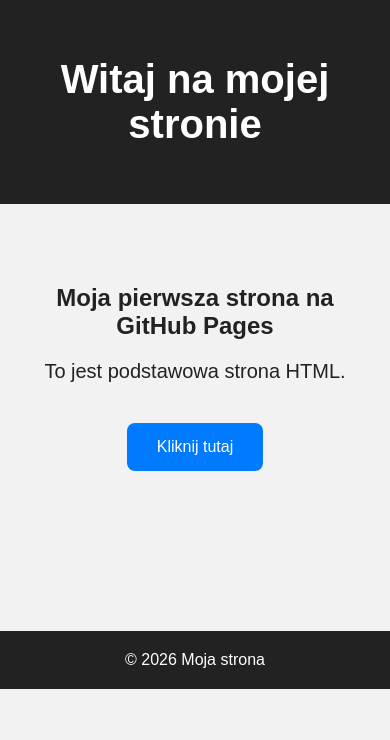
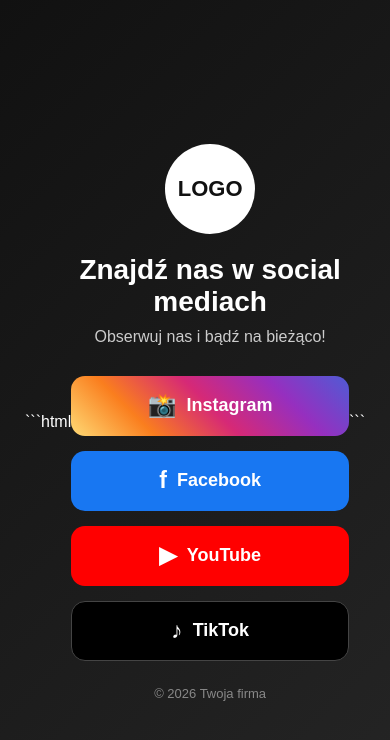
Before and after one commit to KiM-Git-Marek/kim-git, a plain HTML site: page index.html in a window 390 px wide. Drawn offline with Linux system fonts and the light colour scheme.

Commit message:
Revamp index.html with social media links and styles
Updated the title and improved styling for better layout and responsiveness. Added social media links with icons.

````diff
--- a/index.html
+++ b/index.html
@@ -1,82 +1,198 @@
+```html
 <!DOCTYPE html>
 <html lang="pl">
 <head>
     <meta charset="UTF-8">
     <meta name="viewport" content="width=device-width, initial-scale=1.0">
 
-    <title>Moja strona</title>
+    <title>Znajdź nas w social mediach</title>
 
     <style>
+        * {
+            box-sizing: border-box;
+        }
+
         body {
             margin: 0;
-            font-family: Arial, sans-serif;
-            background: #f2f2f2;
-            color: #222;
+            min-height: 100vh;
+            font-family: Arial, Helvetica, sans-serif;
+            background: linear-gradient(135deg, #111111, #252525);
+            color: white;
+
+            display: flex;
+            justify-content: center;
+            align-items: center;
+
+            padding: 25px;
+        }
+
+        .container {
+            width: 100%;
+            max-width: 430px;
             text-align: center;
         }
 
-        header {
-            background: #222;
-            color: white;
-            padding: 30px;
-        }
+        .logo {
+            width: 90px;
+            height: 90px;
+            margin: 0 auto 20px;
 
-        main {
-            padding: 60px 20px;
+            border-radius: 50%;
+            background: white;
+
+            display: flex;
+            align-items: center;
+            justify-content: center;
+
+            color: #111;
+            font-size: 22px;
+            font-weight: bold;
         }
 
         h1 {
-            font-size: 40px;
+            margin: 0 0 10px;
+            font-size: 28px;
         }
 
-        p {
-            font-size: 20px;
+        .description {
+            margin: 0 0 30px;
+            color: #cccccc;
+            font-size: 16px;
         }
 
-        .przycisk {
-            display: inline-block;
-            margin-top: 20px;
-            padding: 15px 30px;
-            background: #007bff;
+        .social-button {
+            display: flex;
+            align-items: center;
+            justify-content: center;
+
+            width: 100%;
+            min-height: 60px;
+
+            margin-bottom: 15px;
+
+            border-radius: 14px;
+
+            text-decoration: none;
             color: white;
-            text-decoration: none;
-            border-radius: 8px;
+
+            font-size: 18px;
+            font-weight: bold;
+
+            transition: transform 0.2s ease, opacity 0.2s ease;
         }
 
-        .przycisk:hover {
-            background: #0056b3;
+        .social-button:hover {
+            transform: translateY(-2px);
+            opacity: 0.9;
         }
 
-        footer {
-            margin-top: 100px;
-            padding: 20px;
-            background: #222;
-            color: white;
+        .instagram {
+            background: linear-gradient(
+                45deg,
+                #feda75,
+                #fa7e1e,
+                #d62976,
+                #962fbf,
+                #4f5bd5
+            );
+        }
+
+        .facebook {
+            background: #1877f2;
+        }
+
+        .youtube {
+            background: #ff0000;
+        }
+
+        .tiktok {
+            background: #000000;
+            border: 1px solid #444;
+        }
+
+        .icon {
+            margin-right: 10px;
+            font-size: 23px;
+        }
+
+        .footer {
+            margin-top: 25px;
+            color: #888;
+            font-size: 13px;
         }
     </style>
 </head>
 
 <body>
 
-    <header>
-        <h1>Witaj na mojej stronie</h1>
-    </header>
+    <main class="container">
 
-    <main>
-        <h2>Moja pierwsza strona na GitHub Pages</h2>
+        <!-- LOGO / NAZWA -->
+        <div class="logo">
+            LOGO
+        </div>
 
-        <p>
-            To jest podstawowa strona HTML.
+        <h1>Znajdź nas w social mediach</h1>
+
+        <p class="description">
+            Obserwuj nas i bądź na bieżąco!
         </p>
 
-        <a href="https://www.google.com" class="przycisk">
-            Kliknij tutaj
+
+        <!-- INSTAGRAM -->
+        <a
+            class="social-button instagram"
+            href="https://www.instagram.com/TWOJ_PROFIL/"
+            target="_blank"
+            rel="noopener noreferrer"
+        >
+            <span class="icon">📸</span>
+            Instagram
         </a>
+
+
+        <!-- FACEBOOK -->
+        <a
+            class="social-button facebook"
+            href="https://www.facebook.com/TWOJ_PROFIL/"
+            target="_blank"
+            rel="noopener noreferrer"
+        >
+            <span class="icon">f</span>
+            Facebook
+        </a>
+
+
+        <!-- YOUTUBE -->
+        <a
+            class="social-button youtube"
+            href="https://www.youtube.com/@TWOJ_KANAL"
+            target="_blank"
+            rel="noopener noreferrer"
+        >
+            <span class="icon">▶</span>
+            YouTube
+        </a>
+
+
+        <!-- TIKTOK -->
+        <a
+            class="social-button tiktok"
+            href="https://www.tiktok.com/@TWOJ_PROFIL"
+            target="_blank"
+            rel="noopener noreferrer"
+        >
+            <span class="icon">♪</span>
+            TikTok
+        </a>
+
+
+        <div class="footer">
+            © 2026 Twoja firma
+        </div>
+
     </main>
-
-    <footer>
-        © 2026 Moja strona
-    </footer>
 
 </body>
 </html>
+```
````
